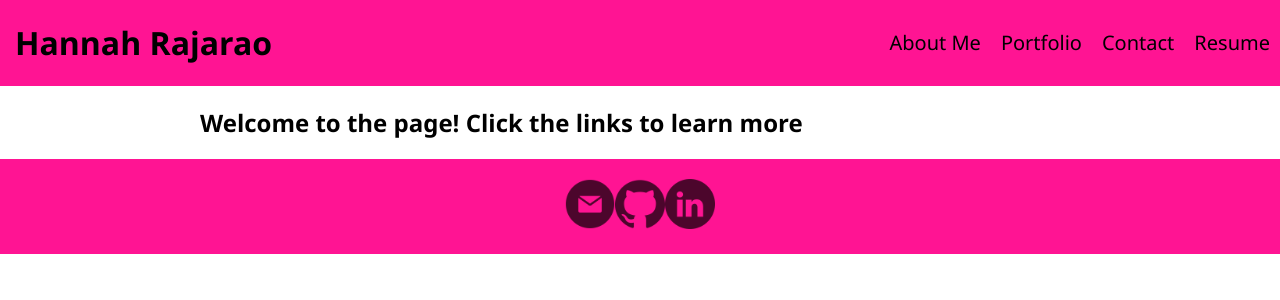
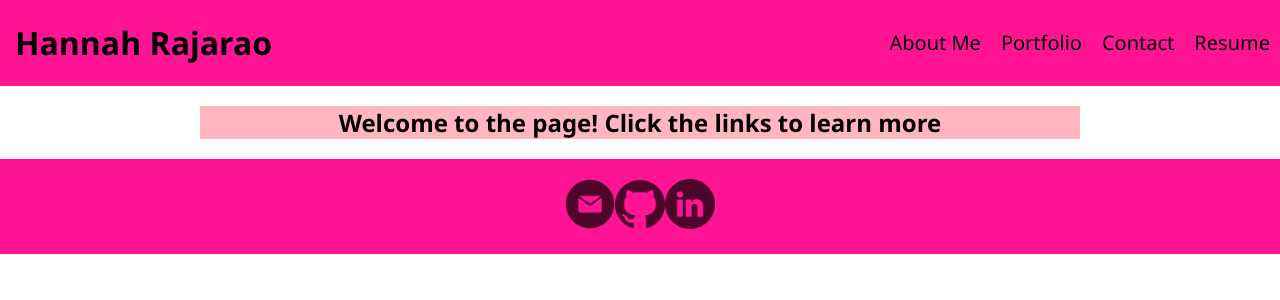
Before and after one commit to hannahrajarao/react-portfolio, a React (Vite) app: page / in a window 1280 px wide. Shown: the top 300 px of the page. Built offline with nearby package versions, Linux system fonts and the light colour scheme.

Commit message:
Add background color for all h2 elements

```diff
--- a/src/index.css
+++ b/src/index.css
@@ -74,7 +74,7 @@ nav ul li a {
 }
 
 
-section h2 {
+h2 {
   text-align: center;
   background-color: lightpink;
 }
```
